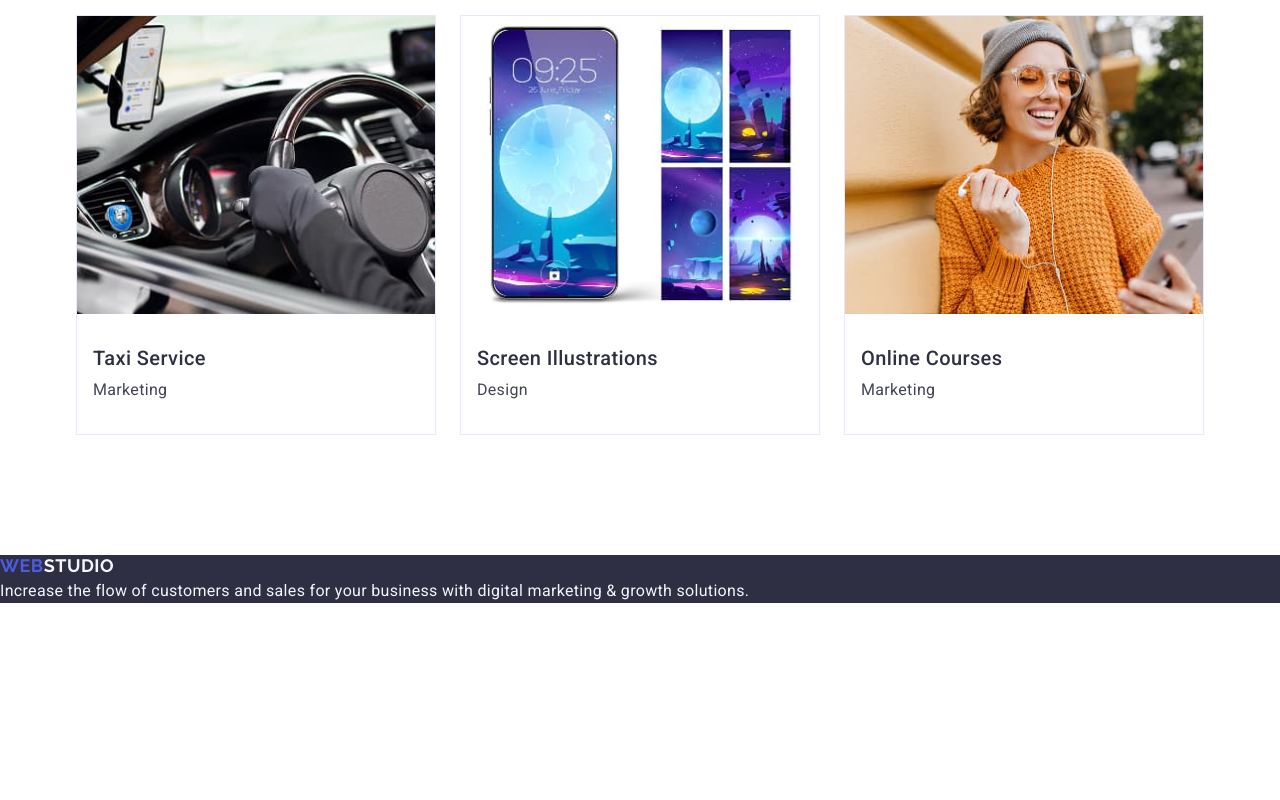
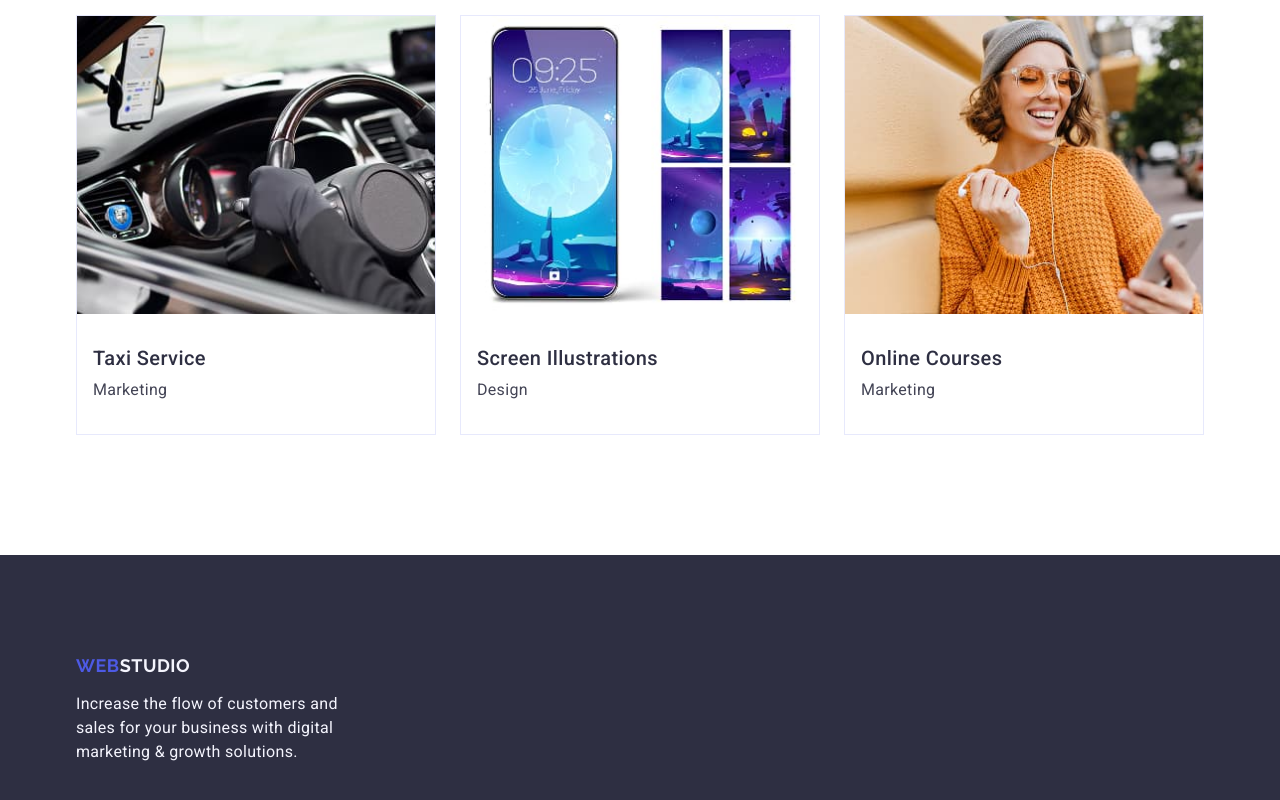
Before and after one commit to ZamorinVolodymyr/goit-markup-hw-03, a plain HTML site: page index.html in a window 1280 px wide. Shown: the part 2362-3162 px from the top of the page. Before the commit the page ends 2965 px from the top, so only its background shows below. Drawn offline with nearby package versions, Linux system fonts and the light colour scheme.

Commit message:
add footer

```diff
--- a/css/styles.css
+++ b/css/styles.css
@@ -131,10 +131,6 @@ a {
 
 .about-item {
   width: calc((100% - 72px) / 4);
-}
-
-.footer-logo .logo-part {
-  color: #f4f4fd;
 }
 
 .nav-list {
@@ -309,6 +305,25 @@ a {
   line-height: 1.5;
   letter-spacing: 0.02em;
   color: #f4f4fd;
+  padding-top: 100px;
+  padding-bottom: 100px;
+}
+
+.footer-logo {
+  display: inline-block;
+  font-family: "Raleway", sans-serif;
+  font-weight: 700;
+  font-size: 18px;
+  line-height: 1.17;
+  letter-spacing: 0.03em;
+  text-transform: uppercase;
+  color: #4d5ae5;
+  margin-bottom: 16px;
+  text-decoration: none;
+}
+
+.footer-logo .logo-part {
+  color: #f4f4fd;
 }
 
 .footer-text {
@@ -317,4 +332,5 @@ a {
   line-height: 1.5;
   letter-spacing: 0.02em;
   color: #f4f4fd;
+  max-width: 264px;
 }
--- a/index.html
+++ b/index.html
@@ -228,13 +228,15 @@
     </main>
 
     <footer class="page-footer">
-      <a class="logo footer-logo" href="./index.html"
-        >Web<span class="logo-part">Studio</span></a
-      >
-      <p class="footer-text">
-        Increase the flow of customers and sales for your business with digital
-        marketing & growth solutions.
-      </p>
+      <div class="container">
+        <a class="logo footer-logo" href="./index.html"
+          >Web<span class="logo-part">Studio</span></a
+        >
+        <p class="footer-text">
+          Increase the flow of customers and sales for your business with
+          digital marketing & growth solutions.
+        </p>
+      </div>
     </footer>
   </body>
 </html>
```
